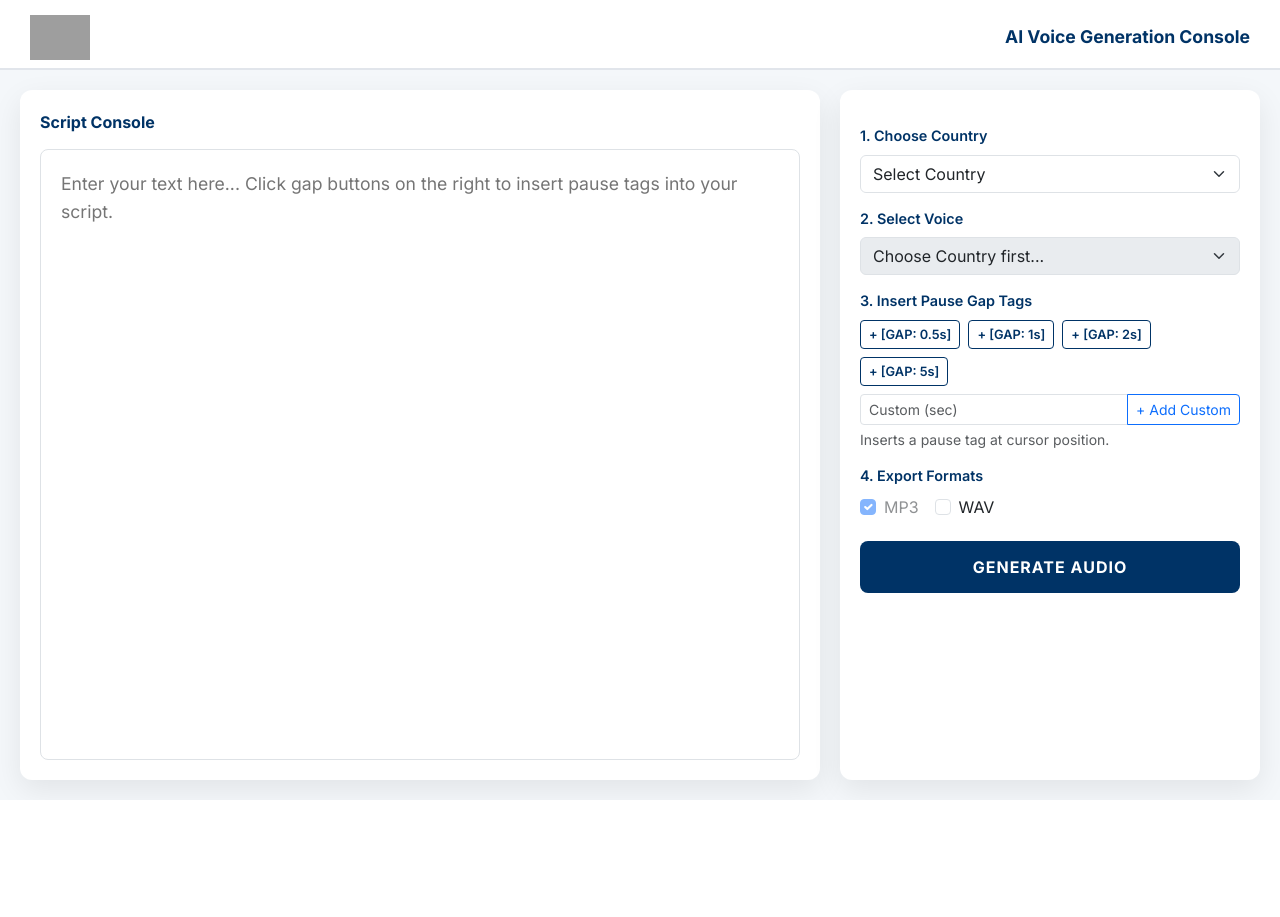
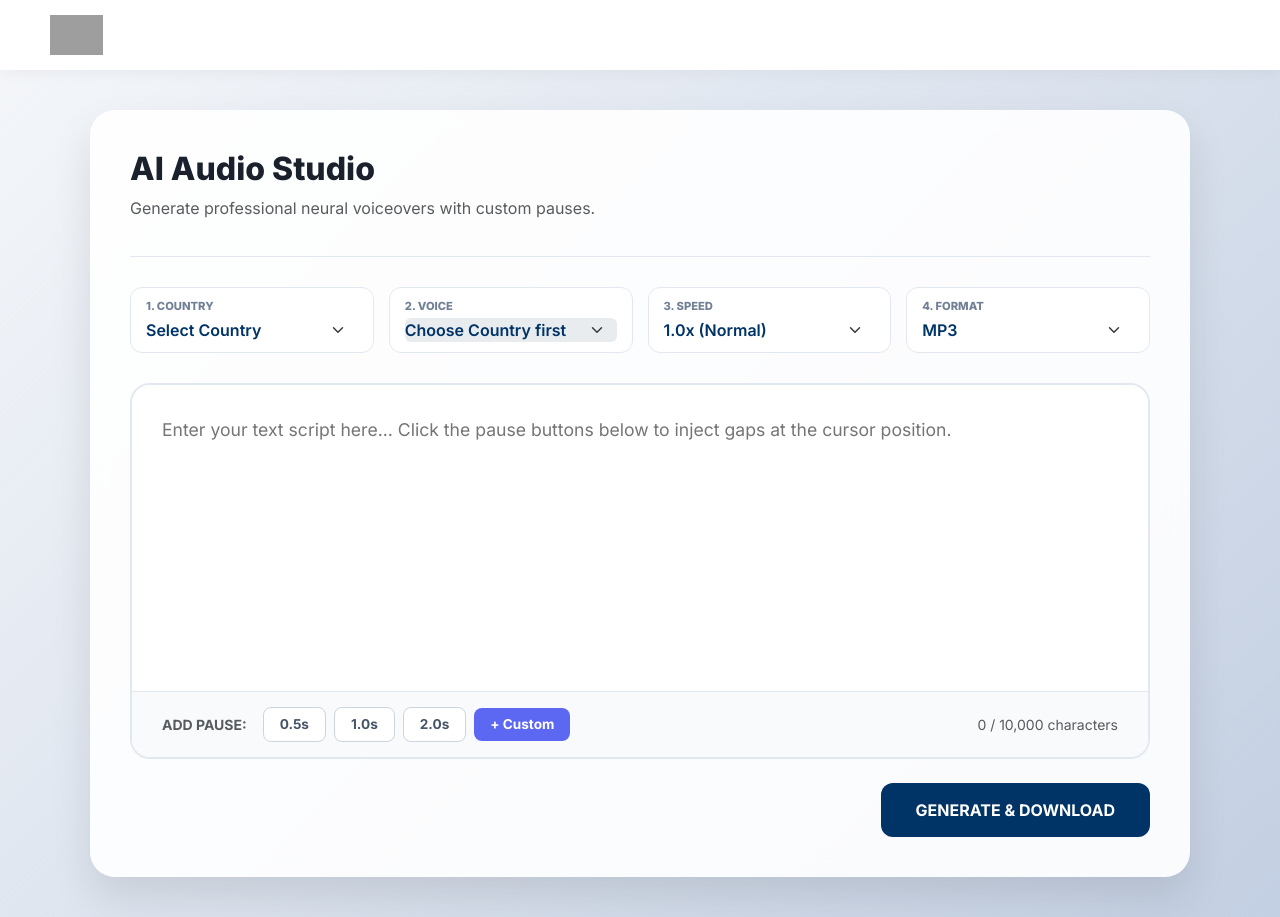
Before and after one commit to tusharkondvilkar/Multiple-text-to-voice, a Flask app: page / in a window 1280 px wide. Before the commit the page ends 800 px from the top, so only its background shows below. Run offline with Flask 3, Linux system fonts and the light colour scheme; grey boxes are pictures that could not be loaded.

Commit message:
Update index.html

```diff
--- a/templates/index.html
+++ b/templates/index.html
@@ -3,401 +3,210 @@
 <head>
     <meta charset="UTF-8">
     <meta name="viewport" content="width=device-width, initial-scale=1.0">
-    <title>HRMantra AI Voice Studio | Lets Lead</title>
-    <!-- Bootstrap 5 CSS -->
+    <title>AI Audio Studio | HRMantra</title>
     <link href="https://cdn.jsdelivr.net/npm/bootstrap@5.3.0/dist/css/bootstrap.min.css" rel="stylesheet">
-    <!-- Google Fonts -->
-    <link href="https://fonts.googleapis.com/css2?family=Inter:wght@400;600;700&display=swap" rel="stylesheet">
+    <link href="https://fonts.googleapis.com/css2?family=Inter:wght@400;600;700;800&display=swap" rel="stylesheet">
+    <style>
+        :root { --hrm-blue: #003366; --accent: #5c67f2; }
+        body { background: linear-gradient(135deg, #f5f7fa 0%, #c3cfe2 100%); font-family: 'Inter', sans-serif; min-height: 100vh; }
 
-    <style>
-        :root {
-            --hrm-blue: #003366;
-            --hrm-accent: #00aaff;
-            --bg-gray: #f4f7fa;
-            --card-shadow: 0 10px 30px rgba(0, 0, 0, 0.08);
+        .navbar { background: white; padding: 15px 50px; box-shadow: 0 2px 15px rgba(0,0,0,0.05); }
+        .main-card {
+            background: rgba(255, 255, 255, 0.9); backdrop-filter: blur(10px);
+            border-radius: 25px; padding: 40px; margin: 40px auto;
+            box-shadow: 0 20px 40px rgba(0,0,0,0.1); max-width: 1100px;
         }
 
-        body, html {
-            height: 100%;
-            margin: 0;
-            font-family: 'Inter', sans-serif;
-            background-color: var(--bg-gray);
-            overflow: hidden; /* Prevents double scrollbars */
-        }
+        .studio-header { margin-bottom: 30px; border-bottom: 1px solid #e2e8f0; padding-bottom: 20px; }
+        .studio-title { font-weight: 800; color: #1a202c; font-size: 2rem; }
 
-        /* Navbar Styling */
-        .navbar {
-            background: white;
-            border-bottom: 2px solid #e1e5eb;
-            padding: 10px 30px;
-            height: 70px;
-            z-index: 1000;
-        }
+        /* Settings Bar */
+        .settings-bar { display: grid; grid-template-columns: repeat(4, 1fr); gap: 15px; margin-bottom: 30px; }
+        .setting-item { background: white; border: 1px solid #e2e8f0; border-radius: 12px; padding: 10px 15px; }
+        .setting-label { font-size: 0.7rem; font-weight: 800; color: #718096; text-transform: uppercase; margin-bottom: 3px; }
+        .form-select { border: none; font-weight: 600; color: var(--hrm-blue); cursor: pointer; padding: 0; height: auto; }
+        .form-select:focus { box-shadow: none; }
 
-        .navbar-brand img {
-            height: 45px;
-        }
+        /* Editor Area */
+        .editor-box { background: white; border: 2px solid #e2e8f0; border-radius: 20px; overflow: hidden; transition: 0.3s; }
+        .editor-box:focus-within { border-color: var(--accent); box-shadow: 0 0 0 4px rgba(92, 103, 242, 0.1); }
+        #textInput { width: 100%; border: none; padding: 30px; min-height: 300px; font-size: 1.1rem; line-height: 1.7; resize: none; outline: none; }
 
-        .nav-title {
-            color: var(--hrm-blue);
-            font-weight: 700;
-            font-size: 1.1rem;
-            margin-bottom: 0;
-        }
-
-        /* Main Layout */
-        .main-container {
-            display: flex;
-            height: calc(100vh - 70px);
-            padding: 20px;
-            gap: 20px;
-        }
-
-        /* Editor Section (Left) */
-        .editor-section {
-            flex: 2;
-            background: white;
-            border-radius: 12px;
-            display: flex;
-            flex-direction: column;
-            padding: 20px;
-            box-shadow: var(--card-shadow);
-        }
-
-        .section-header {
-            font-weight: 700;
-            color: var(--hrm-blue);
-            margin-bottom: 15px;
-            font-size: 1rem;
-            display: flex;
-            align-items: center;
-            gap: 10px;
-        }
-
-        #textInput {
-            flex: 1;
-            border: 1px solid #dee2e6;
-            border-radius: 8px;
-            padding: 20px;
-            font-size: 1.1rem;
-            line-height: 1.6;
-            resize: none;
-            color: #333;
-            background-color: #fff;
-            transition: border-color 0.2s;
-        }
-
-        #textInput:focus {
-            outline: none;
-            border-color: var(--hrm-accent);
-            box-shadow: 0 0 0 3px rgba(0, 170, 255, 0.1);
-        }
-
-        /* Settings Section (Right) */
-        .settings-section {
-            flex: 1;
-            background: white;
-            border-radius: 12px;
-            padding: 20px;
-            box-shadow: var(--card-shadow);
-            overflow-y: auto;
-            max-width: 450px;
-        }
-
-        .form-label {
-            font-weight: 600;
-            color: var(--hrm-blue);
-            font-size: 0.9rem;
-            margin-top: 15px;
-        }
-
-        /* Gap Button Styling */
-        .gap-btn {
-            border: 1px solid var(--hrm-blue);
-            color: var(--hrm-blue);
-            background: transparent;
-            font-size: 0.8rem;
-            font-weight: 600;
-            transition: 0.2s;
-        }
-
-        .gap-btn:hover {
-            background-color: var(--hrm-blue);
-            color: white;
-        }
-
-        /* Progress Timeline */
-        .timeline {
-            margin-top: 20px;
-            display: none;
-        }
-
-        .step-pill {
-            font-size: 0.75rem;
-            padding: 4px 12px;
-            border-radius: 20px;
-            background: #e9ecef;
-            color: #6c757d;
-        }
-
-        .step-active {
-            background: var(--hrm-blue);
-            color: white;
-        }
+        /* Pause Toolbar */
+        .toolbar { display: flex; justify-content: space-between; align-items: center; padding: 15px 30px; background: #f8fafc; border-top: 1px solid #e2e8f0; }
+        .pause-btn { border: 1px solid #cbd5e1; background: white; border-radius: 8px; padding: 6px 16px; font-size: 0.85rem; font-weight: 700; color: #475569; transition: 0.2s; }
+        .pause-btn:hover { border-color: var(--accent); color: var(--accent); }
+        .btn-custom-pause { background: var(--accent); color: white; border: none; }
+        .btn-custom-pause:hover { background: #4a54e1; color: white; }
 
         /* Action Buttons */
-        .btn-generate {
-            background: var(--hrm-blue);
-            color: white;
-            font-weight: 700;
-            width: 100%;
-            padding: 14px;
-            border-radius: 8px;
-            border: none;
-            margin-top: 20px;
-            text-transform: uppercase;
-            letter-spacing: 1px;
-        }
-
-        .btn-generate:hover {
-            background: #002244;
-        }
-
-        .btn-generate:disabled {
-            background: #ccc;
-        }
-
-        /* Result Area */
-        .result-area {
-            margin-top: 20px;
-            padding-top: 20px;
-            border-top: 2px dashed #eee;
-            display: none;
-        }
-
-        .download-link {
-            text-decoration: none;
-            color: var(--hrm-blue);
-            border: 1px solid var(--hrm-blue);
-            padding: 6px 12px;
-            border-radius: 6px;
-            font-size: 0.85rem;
-            font-weight: 600;
-            margin-right: 8px;
-        }
-
-        .download-link:hover {
-            background: var(--hrm-blue);
-            color: white;
-        }
+        .btn-generate { background: var(--hrm-blue); color: white; font-weight: 700; border-radius: 12px; padding: 15px 35px; border: none; transition: 0.2s; }
+        .btn-generate:hover { transform: translateY(-2px); box-shadow: 0 5px 15px rgba(0,51,102,0.3); }
     </style>
 </head>
 <body>
 
-<!-- Navigation Bar -->
-<nav class="navbar d-flex justify-content-between align-items-center">
-    <a class="navbar-brand" href="#">
-        <img src="https://hrmantra.com/assets/images/hrmantralogosvg.svg" alt="HRMantra">
-    </a>
-    <p class="nav-title">AI Voice Generation Console</p>
+<nav class="navbar">
+    <img src="https://hrmantra.com/assets/images/hrmantralogosvg.svg" height="40">
 </nav>
 
-<div class="main-container">
+<div class="main-card">
+    <div class="studio-header">
+        <h1 class="studio-title">AI Audio Studio</h1>
+        <p class="text-muted">Generate professional neural voiceovers with custom pauses.</p>
+    </div>
 
-    <!-- Left Panel: Script Console -->
-    <div class="editor-section">
-        <div class="section-header">
-            <span>Script Console</span>
+    <!-- Step-by-Step Settings -->
+    <div class="settings-bar">
+        <div class="setting-item">
+            <p class="setting-label">1. Country</p>
+            <select id="countrySelect" class="form-select" onchange="updateVoices()">
+                <option value="">Select Country</option>
+                {% for country in voice_map.keys()|sort %}
+                <option value="{{ country }}">{{ country }}</option>
+                {% endfor %}
+            </select>
         </div>
-        <textarea id="textInput" placeholder="Enter your text here... Click gap buttons on the right to insert pause tags into your script."></textarea>
+        <div class="setting-item">
+            <p class="setting-label">2. Voice</p>
+            <select id="voiceSelect" class="form-select" disabled>
+                <option value="">Choose Country first</option>
+            </select>
+        </div>
+        <div class="setting-item">
+            <p class="setting-label">3. Speed</p>
+            <select id="speedSelect" class="form-select">
+                <option value="1.0">1.0x (Normal)</option>
+                <option value="1.1">1.1x (Fast)</option>
+                <option value="1.2">1.2x (Very Fast)</option>
+                <option value="0.9">0.9x (Slow)</option>
+            </select>
+        </div>
+        <div class="setting-item">
+            <p class="setting-label">4. Format</p>
+            <select id="formatSelect" class="form-select">
+                <option value="mp3">MP3</option>
+                <option value="wav">WAV</option>
+            </select>
+        </div>
+    </div>
 
-        <!-- Timeline UI -->
-        <div id="timelineArea" class="timeline">
-            <div class="progress mb-2" style="height: 8px;">
-                <div id="progressBar" class="progress-bar progress-bar-striped progress-bar-animated" style="width: 0%; background-color: var(--hrm-blue);"></div>
+    <!-- Editor -->
+    <div class="editor-box">
+        <textarea id="textInput" placeholder="Enter your text script here... Click the pause buttons below to inject gaps at the cursor position."></textarea>
+        <div class="toolbar">
+            <div class="d-flex align-items-center gap-2">
+                <span class="small fw-bold text-muted me-2">ADD PAUSE:</span>
+                <button class="pause-btn" onclick="insertPause('0.5')">0.5s</button>
+                <button class="pause-btn" onclick="insertPause('1.0')">1.0s</button>
+                <button class="pause-btn" onclick="insertPause('2.0')">2.0s</button>
+                <button class="pause-btn btn-custom-pause" onclick="insertCustomPause()">+ Custom</button>
             </div>
-            <div class="d-flex justify-content-between">
-                <span class="step-pill" id="step1">Connecting</span>
-                <span class="step-pill" id="step2">Synthesizing</span>
-                <span class="step-pill" id="step3">Formatting</span>
-                <span class="step-pill" id="step4">Complete</span>
+            <div class="stats text-muted small">
+                <span id="charCount">0</span> / 10,000 characters
             </div>
         </div>
     </div>
 
-    <!-- Right Panel: Settings -->
-    <div class="settings-section">
-
-        <label class="form-label">1. Choose Country</label>
-        <select id="countrySelect" class="form-select" onchange="loadVoices()">
-            <option value="">Select Country</option>
-            {% for country in voice_map.keys()|sort %}
-            <option value="{{ country }}">{{ country }}</option>
-            {% endfor %}
-        </select>
-
-        <label class="form-label">2. Select Voice</label>
-        <select id="voiceSelect" class="form-select" disabled>
-            <option value="">Choose Country first...</option>
-        </select>
-
-        <label class="form-label">3. Insert Pause Gap Tags</label>
-        <div class="d-flex flex-wrap gap-2 mb-2">
-            <button type="button" class="btn gap-btn btn-sm" onclick="insertGapTag('0.5s')">+ [GAP: 0.5s]</button>
-            <button type="button" class="btn gap-btn btn-sm" onclick="insertGapTag('1s')">+ [GAP: 1s]</button>
-            <button type="button" class="btn gap-btn btn-sm" onclick="insertGapTag('2s')">+ [GAP: 2s]</button>
-            <button type="button" class="btn gap-btn btn-sm" onclick="insertGapTag('5s')">+ [GAP: 5s]</button>
+    <div class="d-flex justify-content-between align-items-center mt-4">
+        <div id="loading" style="display:none;" class="text-primary fw-bold">
+            <div class="spinner-border spinner-border-sm me-2"></div> Generating Audio...
         </div>
-        <div class="input-group">
-            <input type="number" id="customGapVal" class="form-control form-control-sm" placeholder="Custom (sec)">
-            <button class="btn btn-outline-primary btn-sm" onclick="addCustomGap()">+ Add Custom</button>
+        <div id="playerArea" style="display:none;">
+            <audio id="audioPlayer" controls></audio>
         </div>
-        <small class="text-muted mt-1 d-block">Inserts a pause tag at cursor position.</small>
-
-        <label class="form-label">4. Export Formats</label>
-        <div class="d-flex gap-3">
-            <div class="form-check">
-                <input class="form-check-input" type="checkbox" value="mp3" checked disabled>
-                <label class="form-check-label">MP3</label>
-            </div>
-            <div class="form-check">
-                <input class="form-check-input" type="checkbox" value="wav" id="wavCheck">
-                <label class="form-check-label">WAV</label>
-            </div>
-        </div>
-
-        <button class="btn-generate" id="generateBtn" onclick="startGeneration()">GENERATE AUDIO</button>
-
-        <!-- Output Result Area -->
-        <div id="resultArea" class="result-area">
-            <h6 class="fw-bold mb-3" style="color: var(--hrm-blue);">✓ Output Generated Successfully</h6>
-            <audio id="audioPlayer" controls class="w-100 mb-3"></audio>
-            <div id="downloadLinks" class="d-flex flex-wrap gap-2"></div>
-        </div>
+        <button class="btn-generate ms-auto" id="genBtn" onclick="processAudio()">GENERATE & DOWNLOAD</button>
     </div>
 </div>
 
-<!-- JS Logic -->
 <script>
-    const voiceData = {{ voice_map | tojson }};
+    const voiceMap = {{ voice_map | tojson }};
 
-    // Load voices based on country selection
-    function loadVoices() {
+    // Cascading Dropdown Logic
+    function updateVoices() {
         const country = document.getElementById('countrySelect').value;
         const vSelect = document.getElementById('voiceSelect');
-        vSelect.innerHTML = '<option value="">Choose a voice...</option>';
+        vSelect.innerHTML = '';
 
-        if (country && voiceData[country]) {
+        if (country && voiceMap[country]) {
             vSelect.disabled = false;
-            voiceData[country].forEach(voice => {
+            voiceMap[country].forEach(v => {
                 const opt = document.createElement('option');
-                opt.value = voice.id;
-                opt.textContent = voice.label;
+                opt.value = v.id;
+                opt.textContent = v.label;
                 vSelect.appendChild(opt);
             });
         } else {
             vSelect.disabled = true;
+            vSelect.innerHTML = '<option value="">Choose Country first</option>';
         }
     }
 
-    // IMPORTANT: The Cursor Position Injection Logic
-    function insertGapTag(duration) {
+    // Cursor Injection Logic
+    function insertPause(sec) {
         const textarea = document.getElementById('textInput');
+        const tag = `<#${sec}#>`;
         const start = textarea.selectionStart;
         const end = textarea.selectionEnd;
-        const tag = ` [GAP: ${duration}] `;
+        const text = textarea.value;
 
-        // Construct new text
-        const currentText = textarea.value;
-        textarea.value = currentText.substring(0, start) + tag + currentText.substring(end);
-
-        // Move cursor focus and position to AFTER the tag
+        textarea.value = text.substring(0, start) + tag + text.substring(end);
+        textarea.focus();
         const newPos = start + tag.length;
-        textarea.focus();
         textarea.setSelectionRange(newPos, newPos);
+        updateCharCount();
     }
 
-    function addCustomGap() {
-        const val = document.getElementById('customGapVal').value;
-        if (val && val > 0) {
-            insertGapTag(val + 's');
-            document.getElementById('customGapVal').value = '';
-        } else {
-            alert("Enter a valid number for seconds.");
+    function insertCustomPause() {
+        const val = prompt("Enter pause duration in seconds (e.g., 1.5 or 3):", "1.5");
+        if (val && !isNaN(val)) {
+            insertPause(val);
         }
     }
 
-    // Process audio via API
-    async function startGeneration() {
+    function updateCharCount() {
+        document.getElementById('charCount').innerText = document.getElementById('textInput').value.length;
+    }
+
+    document.getElementById('textInput').addEventListener('input', updateCharCount);
+
+    async function processAudio() {
         const text = document.getElementById('textInput').value;
         const voice = document.getElementById('voiceSelect').value;
-        const btn = document.getElementById('generateBtn');
-        const formats = ['mp3'];
-        if(document.getElementById('wavCheck').checked) formats.push('wav');
+        const speed = document.getElementById('speedSelect').value;
+        const btn = document.getElementById('genBtn');
 
-        if (!text || !voice) {
-            alert("Please provide both text and a voice selection.");
-            return;
-        }
+        if(!text || !voice) return alert("Please select a voice and enter text.");
 
-        // Show Timeline and disable button
         btn.disabled = true;
-        document.getElementById('timelineArea').style.display = 'block';
-        document.getElementById('resultArea').style.display = 'none';
-        updateTimeline(1, 20);
+        document.getElementById('loading').style.display = 'block';
 
         try {
-            updateTimeline(2, 50);
-            const response = await fetch('/generate', {
+            const res = await fetch('/generate', {
                 method: 'POST',
-                headers: { 'Content-Type': 'application/json' },
-                body: JSON.stringify({ text, voice, formats })
+                headers: {'Content-Type': 'application/json'},
+                body: JSON.stringify({ text, voice, speed })
             });
-            const data = await response.json();
+            const data = await res.json();
 
-            if (data.urls) {
-                updateTimeline(3, 85);
-                setTimeout(() => {
-                    updateTimeline(4, 100);
-                    displayResult(data.urls);
-                    btn.disabled = false;
-                }, 800);
-            } else {
-                throw new Error("Generation failed");
+            if(data.urls) {
+                const player = document.getElementById('audioPlayer');
+                player.src = data.urls.mp3;
+                document.getElementById('playerArea').style.display = 'block';
+
+                // Auto-download
+                const link = document.createElement('a');
+                link.href = data.urls.mp3;
+                link.download = "HRMantra_AI_Voice.mp3";
+                link.click();
             }
-        } catch (err) {
-            alert("Error generating audio. Check console.");
+        } catch (e) {
+            alert("Error generating audio.");
+        } finally {
             btn.disabled = false;
-        }
-    }
-
-    function updateTimeline(step, percent) {
-        document.getElementById('progressBar').style.width = percent + '%';
-        for (let i = 1; i <= 4; i++) {
-            document.getElementById('step' + i).classList.remove('step-active');
-        }
-        document.getElementById('step' + step).classList.add('step-active');
-    }
-
-    function displayResult(urls) {
-        const resultArea = document.getElementById('resultArea');
-        const downloadLinks = document.getElementById('downloadLinks');
-        const player = document.getElementById('audioPlayer');
-
-        resultArea.style.display = 'block';
-        downloadLinks.innerHTML = '';
-        player.src = urls.mp3;
-
-        for (const [format, url] of Object.entries(urls)) {
-            const a = document.createElement('a');
-            a.href = url;
-            a.className = 'download-link';
-            a.download = `HRMantra_Audio.${format}`;
-            a.innerHTML = `Download .${format.toUpperCase()}`;
-            downloadLinks.appendChild(a);
+            document.getElementById('loading').style.display = 'none';
         }
     }
 </script>
-
 </body>
 </html>
```
